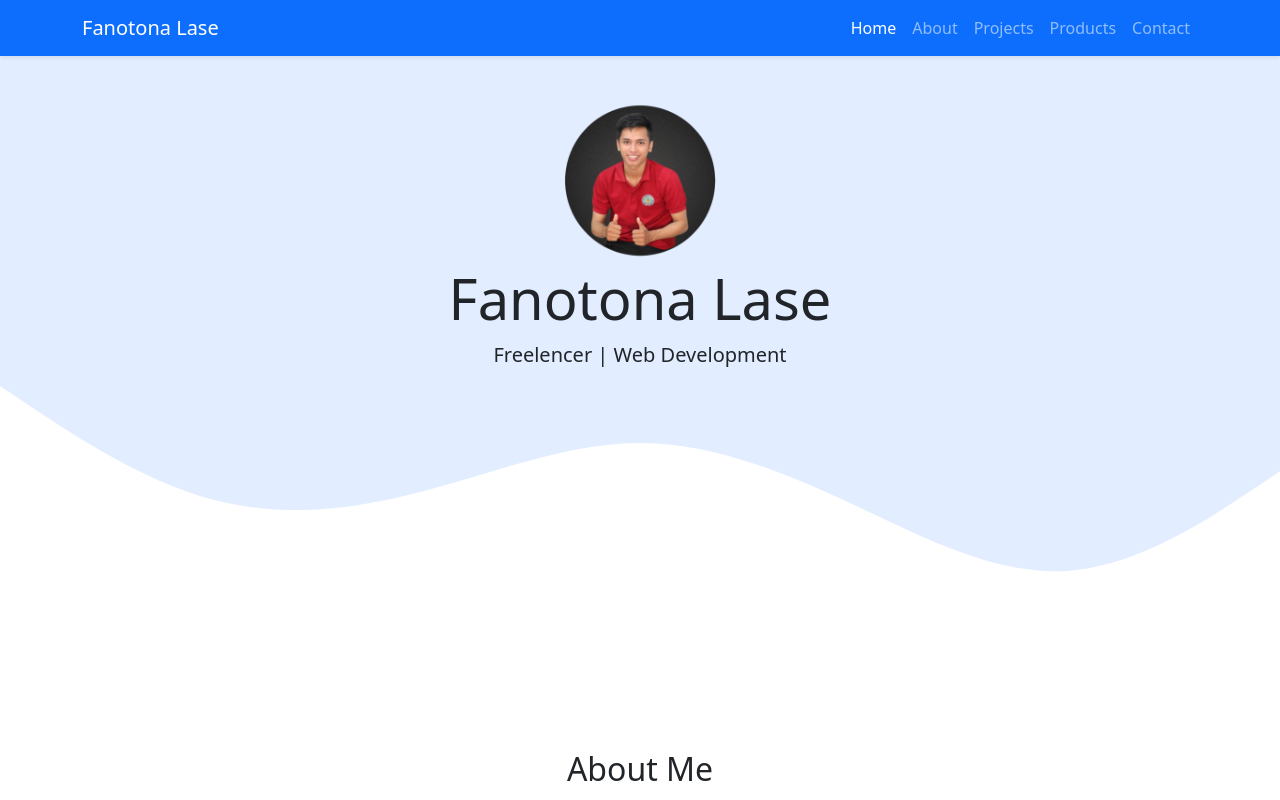
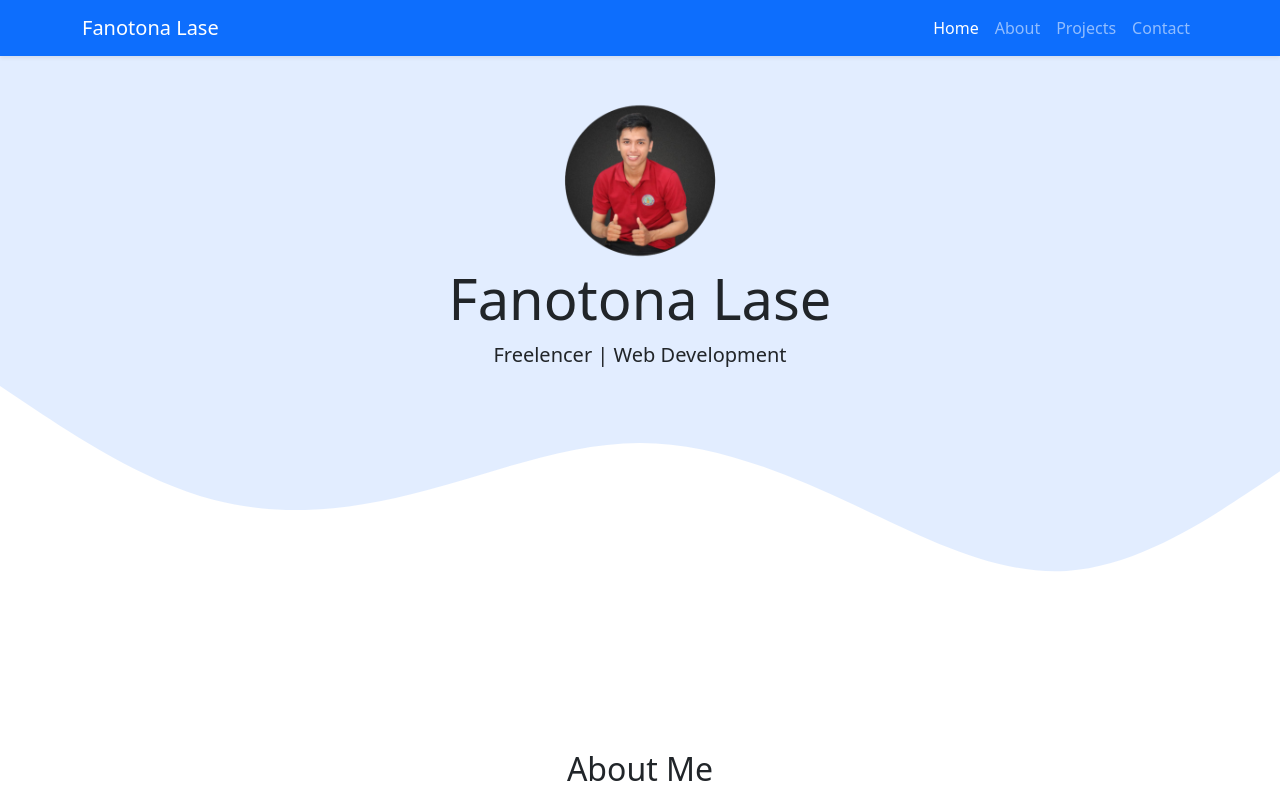
Before and after one commit to fanotona/mywebsite, a plain HTML site: page index.html in a window 1280 px wide. Shown: the top 800 px of the page. Drawn offline with nearby package versions, Linux system fonts and the light colour scheme.

Commit message:
hapus menu produk

```diff
--- a/index.html
+++ b/index.html
@@ -32,9 +32,6 @@
             </li>
             <li class="nav-item">
               <a class="nav-link" href="#projects">Projects</a>
-            </li>
-            <li class="nav-item">
-              <a class="nav-link" href="https://product.rekansukses.com/">Products</a>
             </li>
             <li class="nav-item">
               <a class="nav-link" href="#contact">Contact</a>
```
